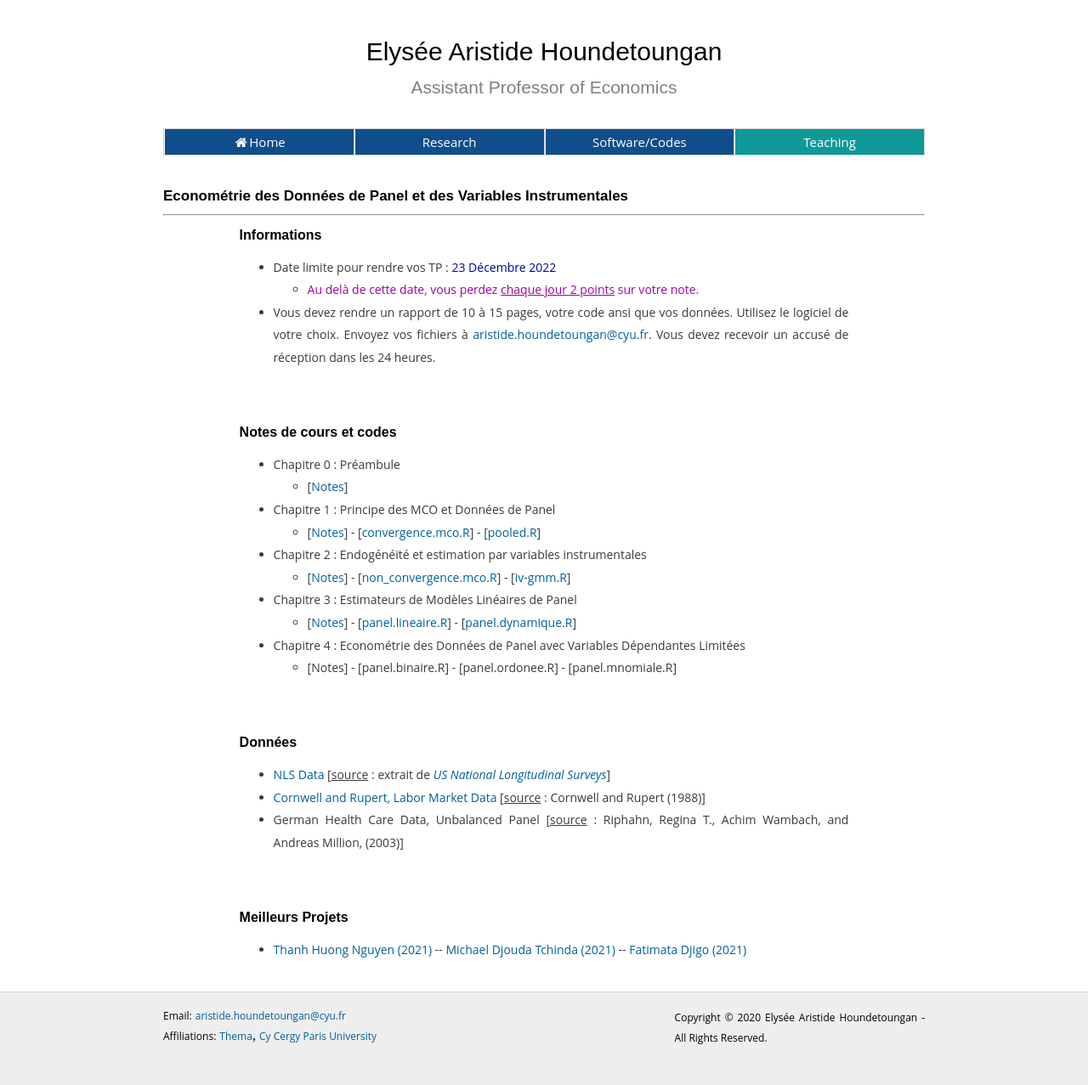
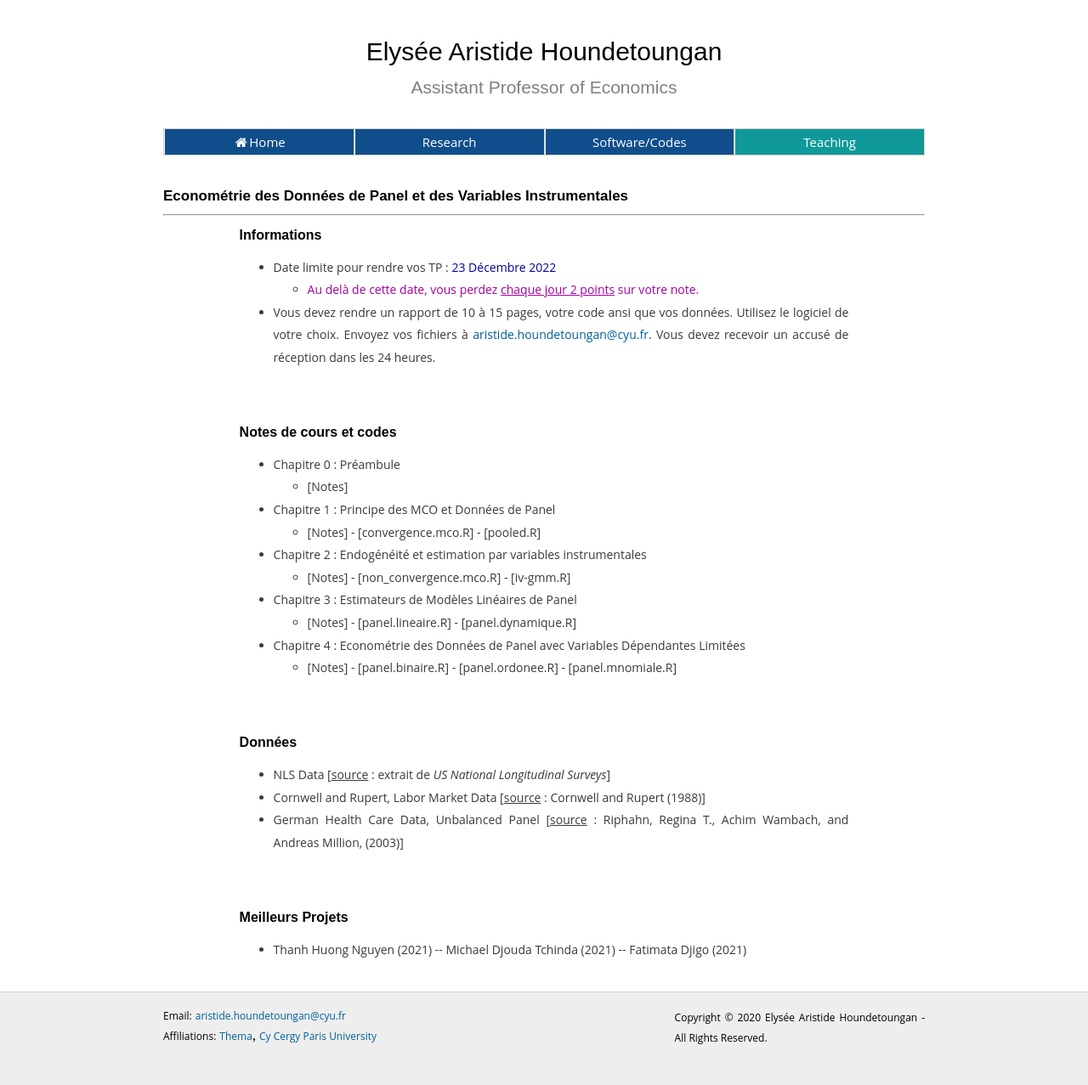
Before and after one commit to ahoundetoungan/ahoundetoungan.github.io, a Jekyll site: the page built from teaching/panel-iv.html, in a window 1280 px wide. Shown: the whole page at 85% size. Built offline with Jekyll 4.4.1, drawn with Linux system fonts in a browser that asks for light colours.

Commit message:
teaching

```diff
--- a/teaching/panel-iv.html
+++ b/teaching/panel-iv.html
@@ -27,22 +27,22 @@ $(document).ready(function() {
     <ul>
       <li> Chapitre 0 :  Préambule
         <ul>
-          <li>[<a href="/files/teaching/panel-iv/Panel_IV_CH0.pdf" target="_blank" class="abled">Notes</a>]</li>
+          <li>[<a href="/files/teaching/panel-iv/Panel_IV_CH0.pdf" target="_blank" class="disabled">Notes</a>]</li>
         </ul>
       </li>
       <li> Chapitre 1 : Principe des MCO et Données de Panel <!-- This is activated for the first week-->
         <ul>
-          <li>[<a href="/files/teaching/panel-iv/Panel_IV_CH1.pdf" target="_blank" class="abled">Notes</a>] - [<a href="/files/teaching/panel-iv/convergence.mco.R" class="abled">convergence.mco.R</a>] - [<a href="/files/teaching/panel-iv/pooled.R" class="abled">pooled.R</a>]</li> <!-- This is activated for the first week-->
+          <li>[<a href="/files/teaching/panel-iv/Panel_IV_CH1.pdf" target="_blank" class="disabled">Notes</a>] - [<a href="/files/teaching/panel-iv/convergence.mco.R" class="disabled">convergence.mco.R</a>] - [<a href="/files/teaching/panel-iv/pooled.R" class="disabled">pooled.R</a>]</li> <!-- This is activated for the first week-->
         </ul>
       </li>
       <li> Chapitre 2 : Endogénéité et estimation par variables instrumentales
         <ul>
-          <li>[<a href="/files/teaching/panel-iv/Panel_IV_CH2.pdf" target="_blank" class="abled">Notes</a>] - [<a href="/files/teaching/panel-iv/non_convergence.mco.R" class="abled">non_convergence.mco.R</a>] - [<a href="/files/teaching/panel-iv/iv-gmm.R" class="abled">iv-gmm.R</a>]</li>
+          <li>[<a href="/files/teaching/panel-iv/Panel_IV_CH2.pdf" target="_blank" class="disabled">Notes</a>] - [<a href="/files/teaching/panel-iv/non_convergence.mco.R" class="disabled">non_convergence.mco.R</a>] - [<a href="/files/teaching/panel-iv/iv-gmm.R" class="disabled">iv-gmm.R</a>]</li>
         </ul>
       </li>
       <li> Chapitre 3 : Estimateurs de Modèles Linéaires de Panel
         <ul>
-          <li>[<a href="/files/teaching/panel-iv/Panel_IV_CH3.pdf" target="_blank" class="abled">Notes</a>] - [<a href="/files/teaching/panel-iv/panel.lineaire.R" class="abled">panel.lineaire.R</a>] - [<a href="/files/teaching/panel-iv/panel.dynamique.R" class="abled">panel.dynamique.R</a>]</li>
+          <li>[<a href="/files/teaching/panel-iv/Panel_IV_CH3.pdf" target="_blank" class="disabled">Notes</a>] - [<a href="/files/teaching/panel-iv/panel.lineaire.R" class="disabled">panel.lineaire.R</a>] - [<a href="/files/teaching/panel-iv/panel.dynamique.R" class="disabled">panel.dynamique.R</a>]</li>
         </ul>
       </li>
       <li> Chapitre 4 : Econométrie des Données de Panel avec Variables Dépendantes Limitées
@@ -55,8 +55,8 @@ $(document).ready(function() {
     <br/>
     <h2>Données</h2>
     <ul>
-      <li>  <a href="/files/teaching/panel-iv/NLSData.RDS" class="abled">NLS Data</a> [<u>source</u> : extrait de <a href="https://nlsinfo.org/" target="_blank" class="abled"><i>US National Longitudinal Surveys</i></a>] <!-- This is activated with CH1-->
-      <li>  <a href="/files/teaching/panel-iv/WAGES.csv" class="abled">Cornwell and Rupert, Labor Market Data</a> [<u>source</u> : Cornwell and Rupert (1988)]
+      <li>  <a href="/files/teaching/panel-iv/NLSData.RDS" class="disabled">NLS Data</a> [<u>source</u> : extrait de <a href="https://nlsinfo.org/" target="_blank" class="disabled"><i>US National Longitudinal Surveys</i></a>] <!-- This is activated with CH1-->
+      <li>  <a href="/files/teaching/panel-iv/WAGES.csv" class="disabled">Cornwell and Rupert, Labor Market Data</a> [<u>source</u> : Cornwell and Rupert (1988)]
       <li>  <a href="/files/teaching/panel-iv/rwm.RDS" class="disabled">German Health Care Data, Unbalanced Panel</a> [<u>source</u> : Riphahn, Regina T., Achim Wambach, and Andreas Million, (2003)]
     </ul>
 
@@ -64,7 +64,7 @@ $(document).ready(function() {
     <br/>
     <h2>Meilleurs Projets</h2>
     <ul>
-      <li>  <a href="/files/teaching/panel-iv/bestprojects/Nguyen21.pdf" target="_blank" class="abled"> Thanh Huong Nguyen (2021)</a> -- <a href="/files/teaching/panel-iv/bestprojects/Djouda21.pdf" target="_blank" class="abled"> Michael Djouda Tchinda (2021)</a> -- <a href="/files/teaching/panel-iv/bestprojects/Djigo21.pdf" target="_blank" class="abled"> Fatimata Djigo (2021)</a><!-- This is activated with CH0-->
+      <li>  <a href="/files/teaching/panel-iv/bestprojects/Nguyen21.pdf" target="_blank" class="disabled"> Thanh Huong Nguyen (2021)</a> -- <a href="/files/teaching/panel-iv/bestprojects/Djouda21.pdf" target="_blank" class="disabled"> Michael Djouda Tchinda (2021)</a> -- <a href="/files/teaching/panel-iv/bestprojects/Djigo21.pdf" target="_blank" class="disabled"> Fatimata Djigo (2021)</a><!-- This is activated with CH0-->
     </ul>
   </div>
   </div>
```
